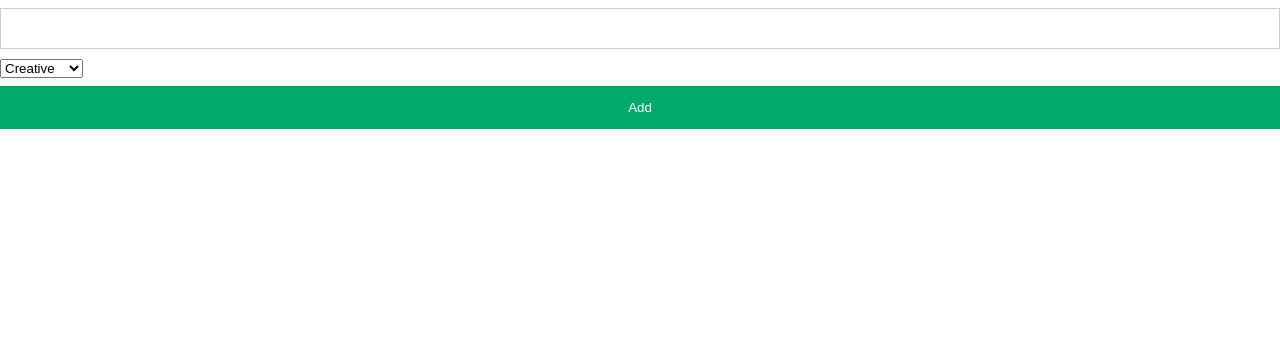
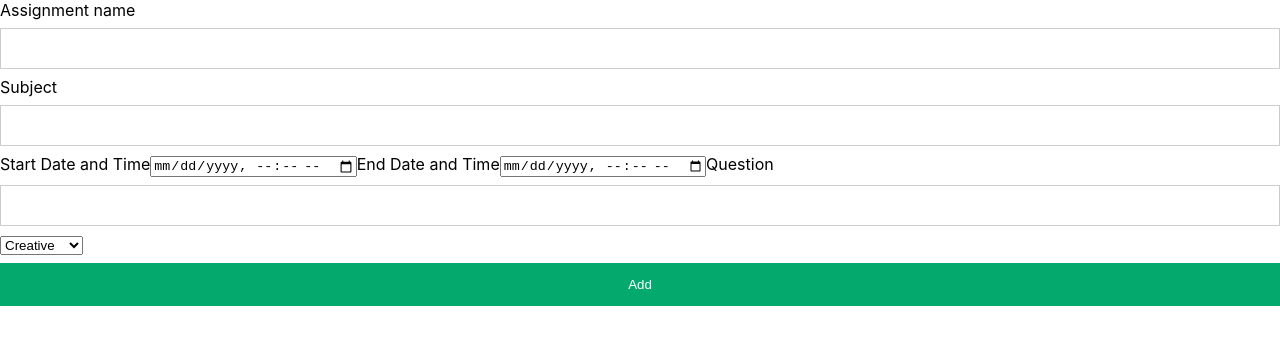
Before and after one commit to HrishilMaliwal/Task-Management, a React (Create React App) app: page /createtask in a window 1280 px wide. Shown: the top 344 px of the page. Built offline with nearby package versions, Linux system fonts and the light colour scheme.

Commit message:
Update CreateTask.jsx

```diff
--- a/src/CreateTask.jsx
+++ b/src/CreateTask.jsx
@@ -1,18 +1,37 @@
-import React from 'react'
+import React, { useState } from "react";
 
 const CreateTask = () => {
-    return (
-        <div>
-            <input type="text"></input>
-            <select name="gamemode">
-				<option value = "Creative">Creative</option>
-				<option value = "Survival">Survival</option>
-				<option value = "Adventure">Adventure</option>
-				<option value = "Amplified">Amplified</option>
-			</select>
-            <button onClick={()=>{}}>Add</button>
-        </div>
-    )
-}
+  const [name, setName] = useState("");
+  const [subject, setSubject] = useState("");
+  const [SDT, setSDT] = useState("");
+  const [EDT, setEDT] = useState("");
+  const [ques, setQues] = useState("");
 
-export default CreateTask
+  const compoAdd = () => {
+      console.log(SDT)
+  };
+
+  return (
+    <div>
+      <label>Assignment name</label>
+      <input type="text" value={name} onChange={(e)=>setName(e.target.value)}></input>
+      <label>Subject</label>
+      <input type="text" value={subject} onChange={(e)=>setSubject(e.target.value)}></input>
+      <label>Start Date and Time</label>
+      <input type="datetime-local" value={SDT} onChange={(e)=>setSDT(e.target.value)}></input>
+      <label>End Date and Time</label>
+      <input type="datetime-local" value={EDT} onChange={(e)=>setEDT(e.target.value)}></input>
+      <label>Question</label>
+      <input type="text" value={ques} onChange={(e)=>setQues(e.target.value)}></input>
+      <select name="gamemode">
+        <option value="Creative">Creative</option>
+        <option value="Survival">Survival</option>
+        <option value="Adventure">Adventure</option>
+        <option value="Amplified">Amplified</option>
+      </select>
+      <button onClick={() => compoAdd()}>Add</button>
+    </div>
+  );
+};
+
+export default CreateTask;
```
